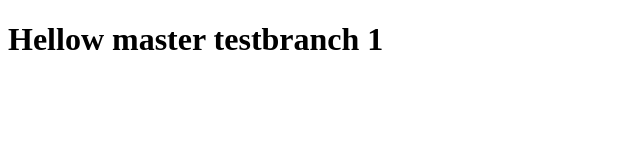
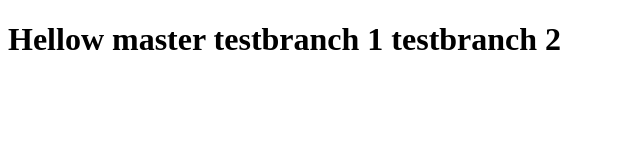
Before and after one commit to selvaG2/git-vscode, a plain HTML site: page index.html in a window 1280 px wide. Shown: the whole page, without its empty margins (0-640 px from the left). Drawn offline with Linux system fonts and the light colour scheme.

Commit message:
third commit

```diff
--- a/index.html
+++ b/index.html
@@ -7,7 +7,7 @@
     <title>Document</title>
 </head>
 <body>
-    <h1>Hellow master testbranch 1
+    <h1>Hellow master testbranch 1 testbranch 2
     </h1>
 </body>
 </html>
```
